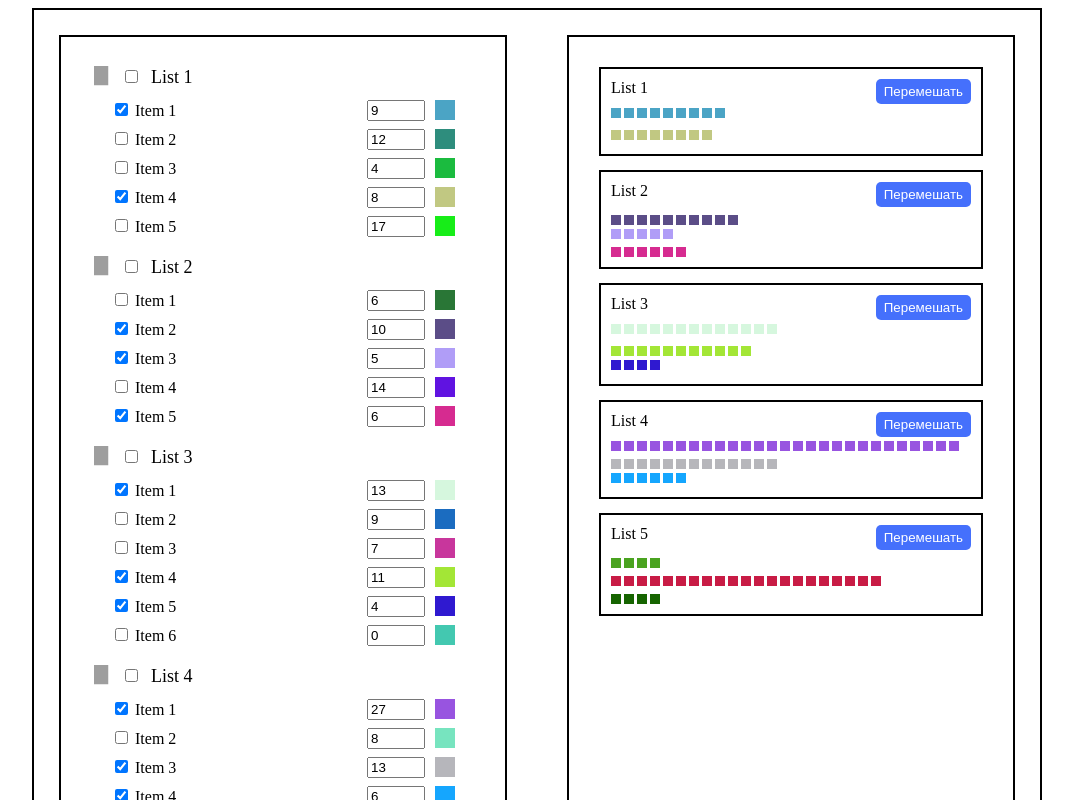
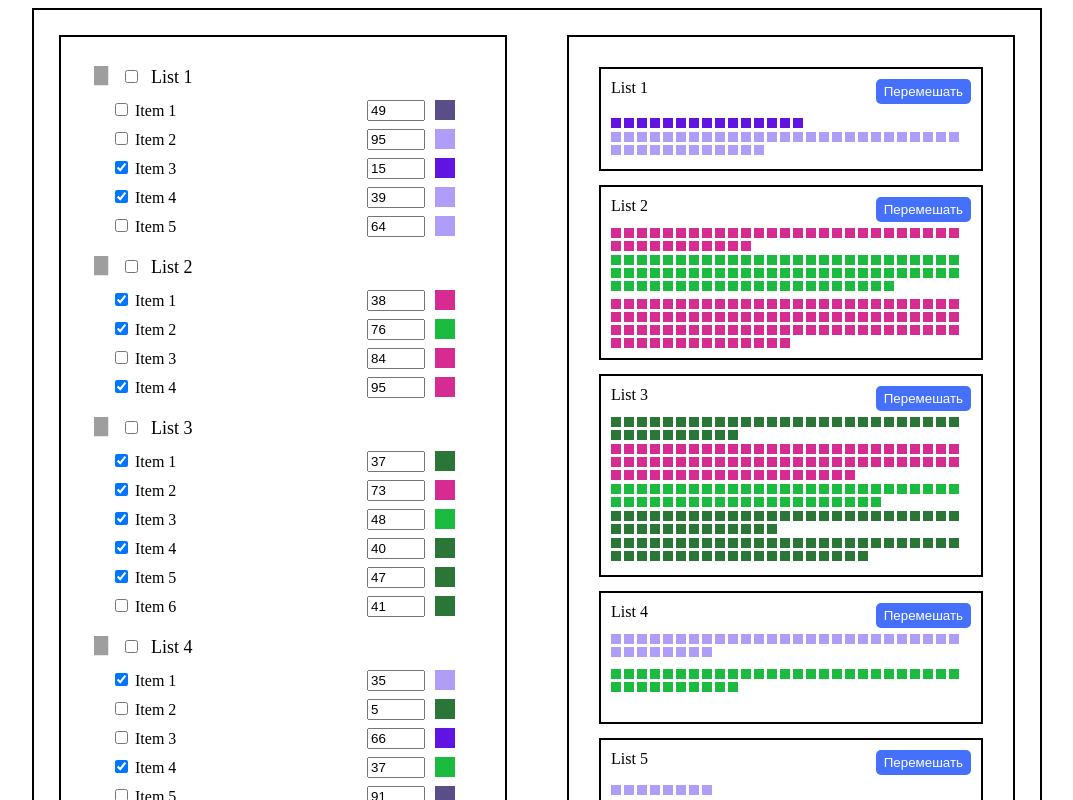
Before and after one commit to daria-vikhoreva/lists-test-task, a Vue app: page / in a window 1280 px wide. Shown: the top 800 px of the page, without its empty margins (103-1176 px from the left). Built offline with nearby package versions, Linux system fonts and the light colour scheme; grey boxes are pictures that could not be loaded.

Commit message:
add mixing logic for AppListView, refactor

```diff
--- a/src/components/AppItem.vue
+++ b/src/components/AppItem.vue
@@ -15,7 +15,7 @@
 				min="0"
 				max="100"
 				v-model.number="item.count"
-				@change="changeCount(item.count)"
+				@input="changeCount(item.count)"
 				class="item__input"
 			/>
 			<UiColor
@@ -45,11 +45,11 @@ export default {
 		...mapStores(useListsStore),
 	},
 	methods: {
-		changeColor(color) {
-			this.listsStore.setColor(this.item.id, color)
+		changeColor(newColor) {
+			this.listsStore.setParameter(this.item.id, 'color', newColor)
 		},
-		changeCount(count) {
-			this.listsStore.setCount(this.item.id, count)
+		changeCount(newCount) {
+			this.listsStore.setParameter(this.item.id, 'count', newCount)
 		},
 		toggleChecked(item) {
 			this.listsStore.toggleChecked(item.id)
--- a/src/components/AppListView.vue
+++ b/src/components/AppListView.vue
@@ -2,21 +2,38 @@
 	<div class="list-view">
 		<div class="list-view__wrapper">
 			<div class="list-view__title">List {{ index + 1 }}</div>
-			<UiButton class="list-view__button" />
+			<UiButton
+				class="list-view__button"
+				@click="toggleSortAndMix"
+			>
+				{{ isSorted ? 'Перемешать' : 'Сортировать' }}</UiButton
+			>
 		</div>
 		<div class="list-view__items">
 			<div
+				v-if="!isSorted && mixedList"
+				class="list-view__row"
+			>
+				<div
+					v-for="(elem, index) in mixedList"
+					:key="index"
+					class="item"
+					:style="{ 'background-color': elem[1] }"
+					@click="deleteItem(elem[0])"
+				></div>
+			</div>
+			<div
 				v-for="item in list"
 				:key="item.id"
-				class="list-view__item"
+				class="list-view__row"
 			>
-				<template v-if="item.checked">
+				<template v-if="isSorted && item.checked">
 					<div
 						v-for="(_, index) in item.count"
 						:key="index"
 						class="item"
 						:style="{ 'background-color': item.color }"
-						@click="deleteItem(item)"
+						@click="deleteItem(item.id)"
 					></div>
 				</template>
 			</div>
@@ -40,13 +57,28 @@ export default {
 		},
 		index: Number,
 	},
+	data() {
+		return {
+			isSorted: true,
+		}
+	},
 	computed: {
 		...mapStores(useListsStore),
+		mixedList() {
+			if (!this.isSorted) {
+				return this.listsStore.mixItems(this.index)
+			} else {
+				return []
+			}
+		},
 	},
 	methods: {
-		deleteItem(item) {
-			item.count = item.count - 1
-			this.listsStore.setCount(item.id, item.count)
+		deleteItem(id) {
+			this.listsStore.deleteItem(id)
+		},
+
+		toggleSortAndMix() {
+			this.isSorted = !this.isSorted
 		},
 	},
 }
@@ -61,7 +93,10 @@ export default {
 	display: flex;
 	justify-content: space-between;
 }
-.list-view__item {
+.list-view__items {
+	margin-top: 6px;
+}
+.list-view__row {
 	margin-top: 4px;
 	display: flex;
 	flex-wrap: wrap;
--- a/src/components/Ui/UiButton.vue
+++ b/src/components/Ui/UiButton.vue
@@ -1,5 +1,7 @@
 <template>
-	<button class="button">Перемешать</button>
+	<button class="button">
+		<slot></slot>
+	</button>
 </template>
 
 <script>
--- /dev/null
+++ b/src/helpers/utils.js
@@ -0,0 +1,52 @@
+export function createLists() {
+	const colors = [
+		'#4ba4c5',
+		'#2e8d7d',
+		'#1bbb3f',
+		'#c1c882',
+		'#17ed18',
+		'#297636',
+		'#5b4d87',
+		'#b09df7',
+		'#6013e1',
+		'#d62b90',
+	]
+
+	const getRandomNumber = (min, max) => {
+		const randomNumber = Math.random()
+		const randomNumberInRange = min + randomNumber * (max - min + 1)
+		return Math.floor(randomNumberInRange)
+	}
+
+	const getRandomBoolean = () => {
+		const randomNumber = Math.random()
+		const value = 0.5
+		return randomNumber >= value
+	}
+
+	const createListWithItems = (indexOfList) => {
+		const items = []
+		const countOfItems = getRandomNumber(4, 10)
+
+		for (let i = 0; i < countOfItems; i++) {
+			items.push({
+				id: `${indexOfList}${i}`,
+				name: `Item ${i + 1}`,
+				checked: getRandomBoolean(),
+				color: colors[getRandomNumber(0, 9)],
+				count: getRandomNumber(0, 100),
+			})
+		}
+
+		return items
+	}
+
+	const lists = []
+	const countOfLists = 5
+
+	for (let i = 0; i < countOfLists; i++) {
+		lists.push(createListWithItems(i))
+	}
+
+	return lists
+}
--- a/src/stores/index.js
+++ b/src/stores/index.js
@@ -1,226 +1,18 @@
 import { defineStore } from 'pinia'
 import { reactive } from 'vue'
+import { createLists } from '../helpers/utils'
 
 export const useListsStore = defineStore('lists', () => {
-	const savedLists = JSON.parse(localStorage.getItem('lists'))
-	const lists = reactive(
-		savedLists || [
-			[
-				{
-					id: 1,
-					name: 'Item 1',
-					count: 9,
-					checked: true,
-					color: '#4ba4c5',
-				},
-				{
-					id: 2,
-					name: 'Item 2',
-					count: 12,
-					checked: false,
-					color: '#2e8d7d',
-				},
-				{
-					id: 3,
-					name: 'Item 3',
-					count: 4,
-					checked: false,
-					color: '#1bbb3f',
-				},
-				{
-					id: 4,
-					name: 'Item 4',
-					count: 8,
-					checked: true,
-					color: '#c1c882',
-				},
-				{
-					id: 5,
-					name: 'Item 5',
-					count: 17,
-					checked: false,
-					color: '#17ed18',
-				},
-			],
-			[
-				{
-					id: 6,
-					name: 'Item 1',
-					count: 6,
-					checked: false,
-					color: '#297636',
-				},
-				{
-					id: 7,
-					name: 'Item 2',
-					count: 10,
-					checked: true,
-					color: '#5b4d87',
-				},
-				{
-					id: 8,
-					name: 'Item 3',
-					count: 5,
-					checked: true,
-					color: '#b09df7',
-				},
-				{
-					id: 9,
-					name: 'Item 4',
-					count: 14,
-					checked: false,
-					color: '#6013e1',
-				},
-				{
-					id: 10,
-					name: 'Item 5',
-					count: 6,
-					checked: true,
-					color: '#d62b90',
-				},
-			],
-			[
-				{
-					id: 11,
-					name: 'Item 1',
-					count: 13,
-					checked: true,
-					color: '#d6f7de',
-				},
-				{
-					id: 12,
-					name: 'Item 2',
-					count: 9,
-					checked: false,
-					color: '#1b6cc0',
-				},
-				{
-					id: 13,
-					name: 'Item 3',
-					count: 7,
-					checked: false,
-					color: '#c8369c',
-				},
-				{
-					id: 14,
-					name: 'Item 4',
-					count: 11,
-					checked: true,
-					color: '#a3e636',
-				},
-				{
-					id: 15,
-					name: 'Item 5',
-					count: 4,
-					checked: true,
-					color: '#2f19d0',
-				},
-				{
-					id: 16,
-					name: 'Item 6',
-					count: 0,
-					checked: false,
-					color: '#43c8b0',
-				},
-			],
-			[
-				{
-					id: 17,
-					name: 'Item 1',
-					count: 27,
-					checked: true,
-					color: '#9854e0',
-				},
-				{
-					id: 18,
-					name: 'Item 2',
-					count: 8,
-					checked: false,
-					color: '#77e4bf',
-				},
-				{
-					id: 19,
-					name: 'Item 3',
-					count: 13,
-					checked: true,
-					color: '#b6b6bb',
-				},
-				{
-					id: 20,
-					name: 'Item 4',
-					count: 6,
-					checked: true,
-					color: '#15a6fe',
-				},
-				{
-					id: 21,
-					name: 'Item 5',
-					count: 3,
-					checked: false,
-					color: '#13f4ba',
-				},
-			],
-			[
-				{
-					id: 22,
-					name: 'Item 1',
-					count: 5,
-					checked: false,
-					color: '#64cf69',
-				},
-				{
-					id: 23,
-					name: 'Item 2',
-					count: 4,
-					checked: true,
-					color: '#4aa320',
-				},
-				{
-					id: 24,
-					name: 'Item 3',
-					count: 12,
-					checked: false,
-					color: '#a67532',
-				},
-				{
-					id: 25,
-					name: 'Item 4',
-					count: 21,
-					checked: true,
-					color: '#c81b45',
-				},
-				{
-					id: 26,
-					name: 'Item 5',
-					count: 8,
-					checked: false,
-					color: '#231d9e',
-				},
-				{
-					id: 27,
-					name: 'Item 6',
-					count: 4,
-					checked: true,
-					color: '#166400',
-				},
-			],
-		]
-	)
+	const lists = reactive(createLists())
 
-	const saveToLocalStore = () => {
-		localStorage.setItem('lists', JSON.stringify(lists))
+	const setParameter = (id, parameter, value) => {
+		const item = findItemById(id)
+		item[parameter] = value
 	}
 
-	const setColor = (id, newColor) => {
+	const deleteItem = (id) => {
 		const item = findItemById(id)
-		item.color = newColor
-		saveToLocalStore()
-	}
-
-	const setCount = (id, newCount) => {
-		const item = findItemById(id)
-		item.count = newCount
-		saveToLocalStore()
+		item.count = item.count - 1
 	}
 
 	const findItemById = (id) => {
@@ -233,33 +25,63 @@ export const useListsStore = defineStore('lists', () => {
 		return null
 	}
 
+	const findListByItemId = (id) => {
+		for (let i = 0; i < lists.length; i++) {
+			const list = lists[i]
+			const foundItem = list.find((item) => item.id === id)
+			if (foundItem) {
+				return i
+			}
+		}
+		return null
+	}
+
 	const toggleChecked = (id) => {
 		const item = findItemById(id)
 		if (item) {
 			item.checked = !item.checked
-			saveToLocalStore()
 		}
-	}
-
-	const randomazeItemsInList = (listIndex) => {
-		const currentList = lists[listIndex]
-
-		const ids = currentList.map((list) => list.id)
-		// рандомим ids
-
-		saveToLocalStore()
 	}
 
 	const toggleCheckedList = (listIndex) => {
 		const allChecked = lists[listIndex].every((item) => item.checked)
+		const someChecked = lists[listIndex].some((item) => item.checked)
 
-		lists[listIndex] = lists[listIndex].map((item) => {
-			item.checked = !allChecked
-			return item
+		if (someChecked && !allChecked) {
+			return true
+		} else {
+			lists[listIndex] = lists[listIndex].map((item) => {
+				item.checked = !allChecked
+				return item
+			})
+		}
+	}
+
+	const mixItems = (listIndex) => {
+		const mixedArray = []
+
+		lists[listIndex].forEach((item) => {
+			if (item.checked) {
+				for (let i = 0; i < item.count; i++) {
+					mixedArray.push([item.id, item.color])
+				}
+			}
 		})
 
-		saveToLocalStore()
+		const makeRandom = () => {
+			return Math.random() - 0.5
+		}
+
+		return mixedArray.sort(makeRandom)
 	}
 
-	return { lists, setColor, setCount, toggleChecked, toggleCheckedList }
+	return {
+		lists,
+		setParameter,
+		deleteItem,
+		findListByItemId,
+		toggleChecked,
+		toggleCheckedList,
+		mixItems,
+	}
 })
```
Also changed, not shown: 1 other file (tests, documents, lock files or other folders).
